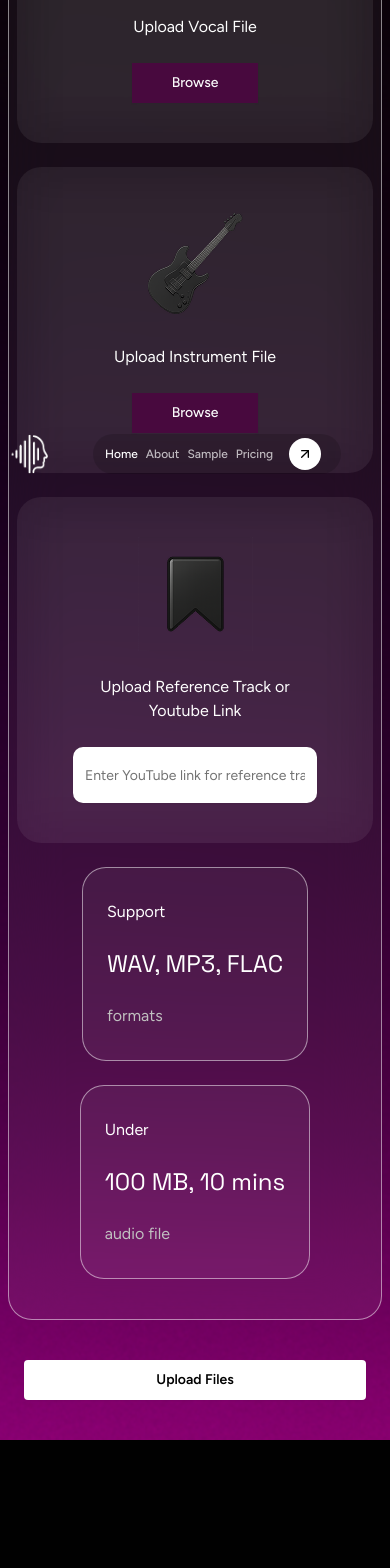
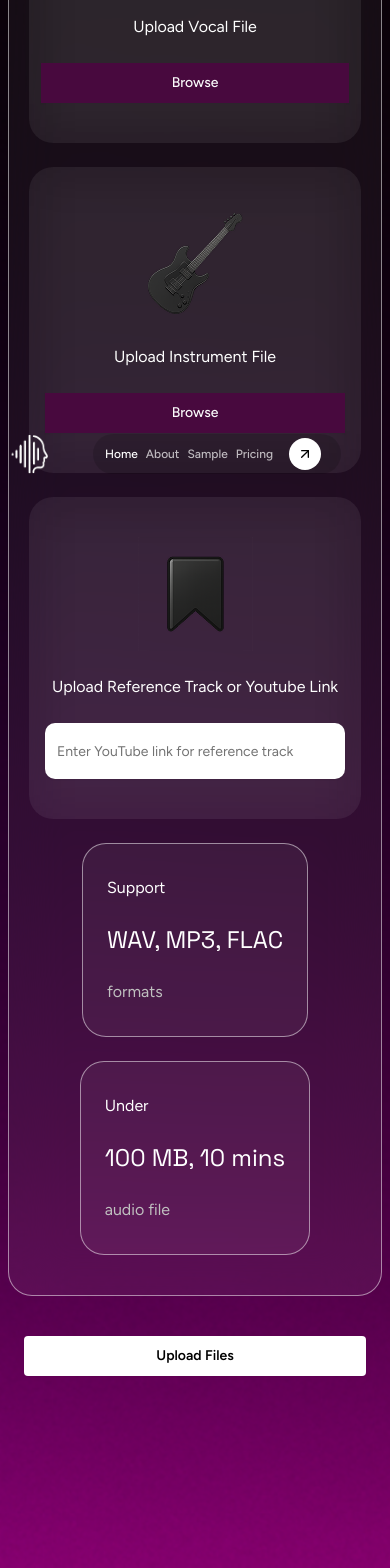
Before and after one commit to orpheon-music/orpheon-fe, a Next.js app: page /mastering in a window 390 px wide. Shown: the part 352-1920 px from the top of the page. Before the commit the page ends 1792 px from the top, so only its background shows below. Built offline with nearby package versions, Linux system fonts and the light colour scheme; no server answers.

Commit message:
feat: enhance layout and responsiveness in MasteringAudioContainer and MasteringInputContainer

```diff
--- a/src/features/mastering/containers/mastering-audio-container.tsx
+++ b/src/features/mastering/containers/mastering-audio-container.tsx
@@ -289,7 +289,7 @@ export default function MasteringAudioContainer() {
                     </div>
                 </div>
             ) : (
-                <div className="grid grid-cols-1 lg:grid-cols-2 gap-6 max-w-4xl w-full">
+                <div className="grid grid-cols-1 lg:grid-cols-2 gap-6 max-w-5xl w-full container">
                     {/* Equalizer Section */}
                     <Card className="bg-[rgba(255,255,255,0.05)] backdrop-blur-sm border border-[rgba(255,255,255,0.5)] rounded-3xl p-8">
                         <div className="text-center mb-8">
@@ -401,7 +401,7 @@ export default function MasteringAudioContainer() {
                                 <div className="text-white font-semibold text-base">
                                     Value: {getLoudnessValue(loudnessRotation).toFixed(1)} dB
                                 </div>
-                                <div className="absolute top-1/2 flex justify-between items-center w-full max-w-xs md:max-w-sm px-4">
+                                <div className="absolute top-1/2 flex justify-between items-center w-full max-w-xs md:max-w-md px-0">
                                     <span className="text-white text-sm md:text-base font-medium">Natural</span>
                                     <span className="text-white text-sm md:text-base font-medium">Max</span>
                                 </div>
--- a/src/features/mastering/containers/mastering-input-container.tsx
+++ b/src/features/mastering/containers/mastering-input-container.tsx
@@ -100,7 +100,7 @@ export default function MasteringInputContainer() {
 
             <Form {...form}>
                 <form onSubmit={form.handleSubmit(onSubmit)} className="space-y-10 container ">
-                    <div className="container py-10 md:px-14 rounded-3xl mt-9 bg-[rgba(255,255,255,0.05)] border-[rgba(255,255,255,0.50)] transition-colors border max-w-4xl flex flex-col gap-6 "
+                    <div className="container py-10 px-5 md:px-14 rounded-3xl mt-9 bg-[rgba(255,255,255,0.05)] border-[rgba(255,255,255,0.50)] transition-colors border max-w-4xl flex flex-col gap-6 "
                         style={{ backdropFilter: 'blur(27.85px)' }}
                     >
                         {/* Vocal File Upload */}
@@ -118,7 +118,7 @@ export default function MasteringInputContainer() {
                                             <span className="text-white">
                                                 {field.value instanceof File ? field.value.name : 'Upload Vocal File'}
                                             </span>
-                                            <Button className='py-5 px-10 cursor-pointer' type="button" onClick={() => document.getElementById('voice_fileInput')?.click()}>
+                                            <Button className='w-full md:w-auto py-5 px-10 cursor-pointer' type="button" onClick={() => document.getElementById('voice_fileInput')?.click()}>
                                                 Browse
                                             </Button>
                                             <input
@@ -143,14 +143,14 @@ export default function MasteringInputContainer() {
                                 <FormItem>
                                     <FormControl>
                                         <div
-                                            className="flex flex-col md:flex-row py-10 px-14 rounded-3xl bg-[rgba(255,255,255,0.05)] border-dashed border-[rgba(255,255,255,0.50)] justify-center items-center gap-6"
+                                            className="flex flex-col md:flex-row py-10 px-4 md:px-14 rounded-3xl bg-[rgba(255,255,255,0.05)] border-dashed border-[rgba(255,255,255,0.50)] justify-center items-center gap-6"
                                             style={{ backdropFilter: 'blur(27.85px)' }}
                                         >
                                             <Image src={Guitar} alt="Guitar" />
                                             <span className="text-white">
                                                 {field.value instanceof File ? field.value.name : 'Upload Instrument File'}
                                             </span>
-                                            <Button className='py-5 px-10 cursor-pointer' type="button" onClick={() => document.getElementById('instrument_fileInput')?.click()}>
+                                            <Button className='w-full md:w-auto py-5 px-10 cursor-pointer' type="button" onClick={() => document.getElementById('instrument_fileInput')?.click()}>
                                                 Browse
                                             </Button>
                                             <input
@@ -174,18 +174,18 @@ export default function MasteringInputContainer() {
                                 <FormItem>
                                     <FormControl>
                                         <div
-                                            className="flex flex-col lg:flex-row py-10 px-14 rounded-3xl bg-[rgba(255,255,255,0.05)] border-dashed border-[rgba(255,255,255,0.50)] items-center xl:items-stretch gap-6"
+                                            className="flex flex-col lg:flex-row py-10 px-4 md:px-14 rounded-3xl bg-[rgba(255,255,255,0.05)] border-dashed border-[rgba(255,255,255,0.50)] items-center xl:items-stretch gap-6"
                                             style={{ backdropFilter: 'blur(27.85px)' }}
                                         >
                                             <Image src={Bookmark} alt="Bookmark" />
 
-                                            <div className='flex flex-col gap-6 w-full'>
+                                            <div className='flex flex-col gap-6 w-full items-stretch'>
                                                 <span className='text-center'>
                                                     Upload Reference Track or Youtube Link
                                                 </span>
                                                 <Input
                                                     placeholder='Enter YouTube link for reference track'
-                                                    className='h-14 bg-white border-0 text-black text-sm md:text-base rounded-lg'
+                                                    className='h-14 bg-white border-0 text-black text-sm md:text-base rounded-lg w-full'
                                                     {...field}
                                                 />
                                             </div>
@@ -221,7 +221,7 @@ export default function MasteringInputContainer() {
 
 
                     </div>
-                    <div className='px-4'>
+                    <div className='px-4 flex justify-center mb-[20vh]'>
                         <Button
                             type="submit"
                             className=" hover:text-white w-full max-w-4xl flex self-center py-5 bg-white text-black font-semibold rounded"
```
